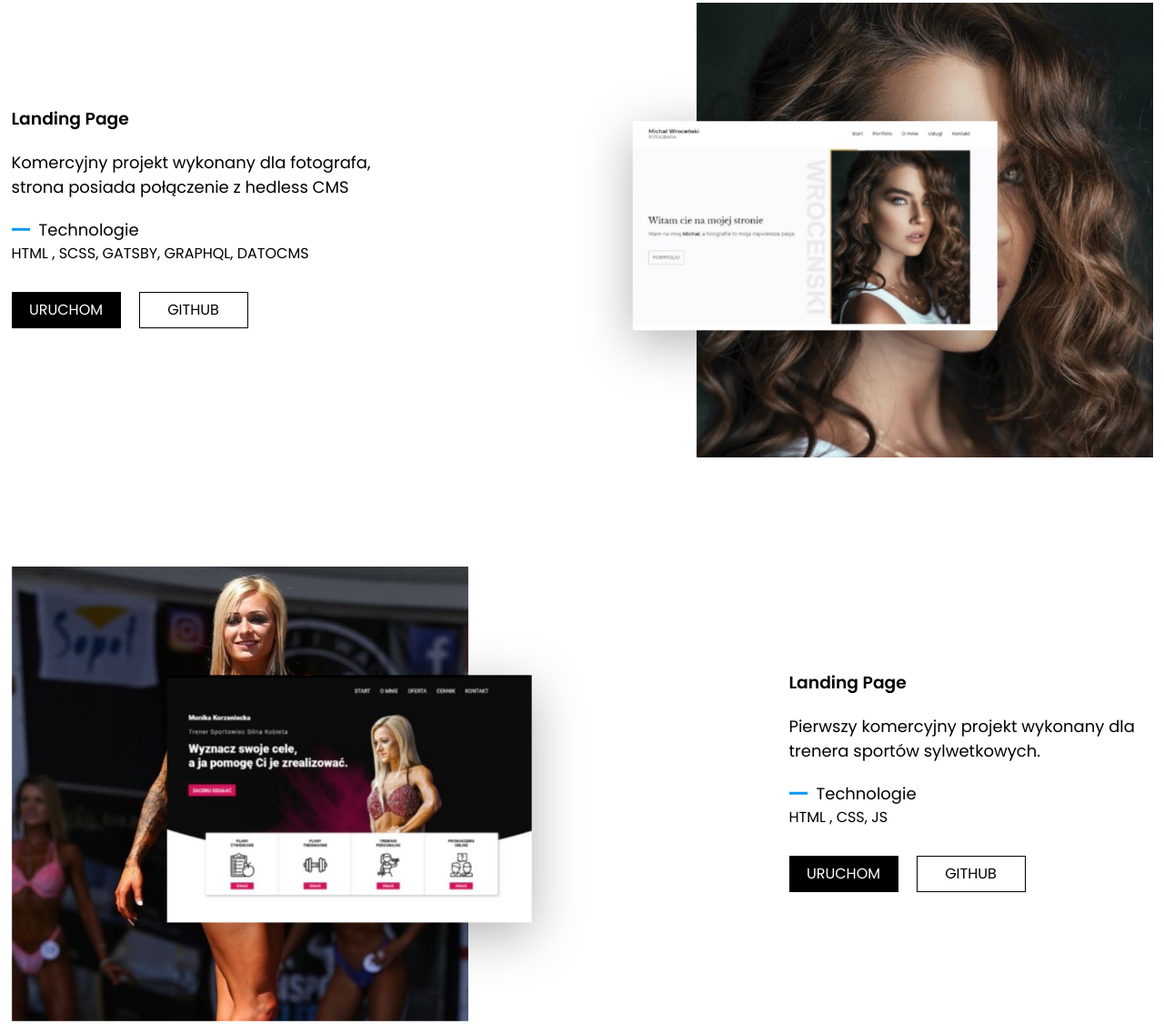
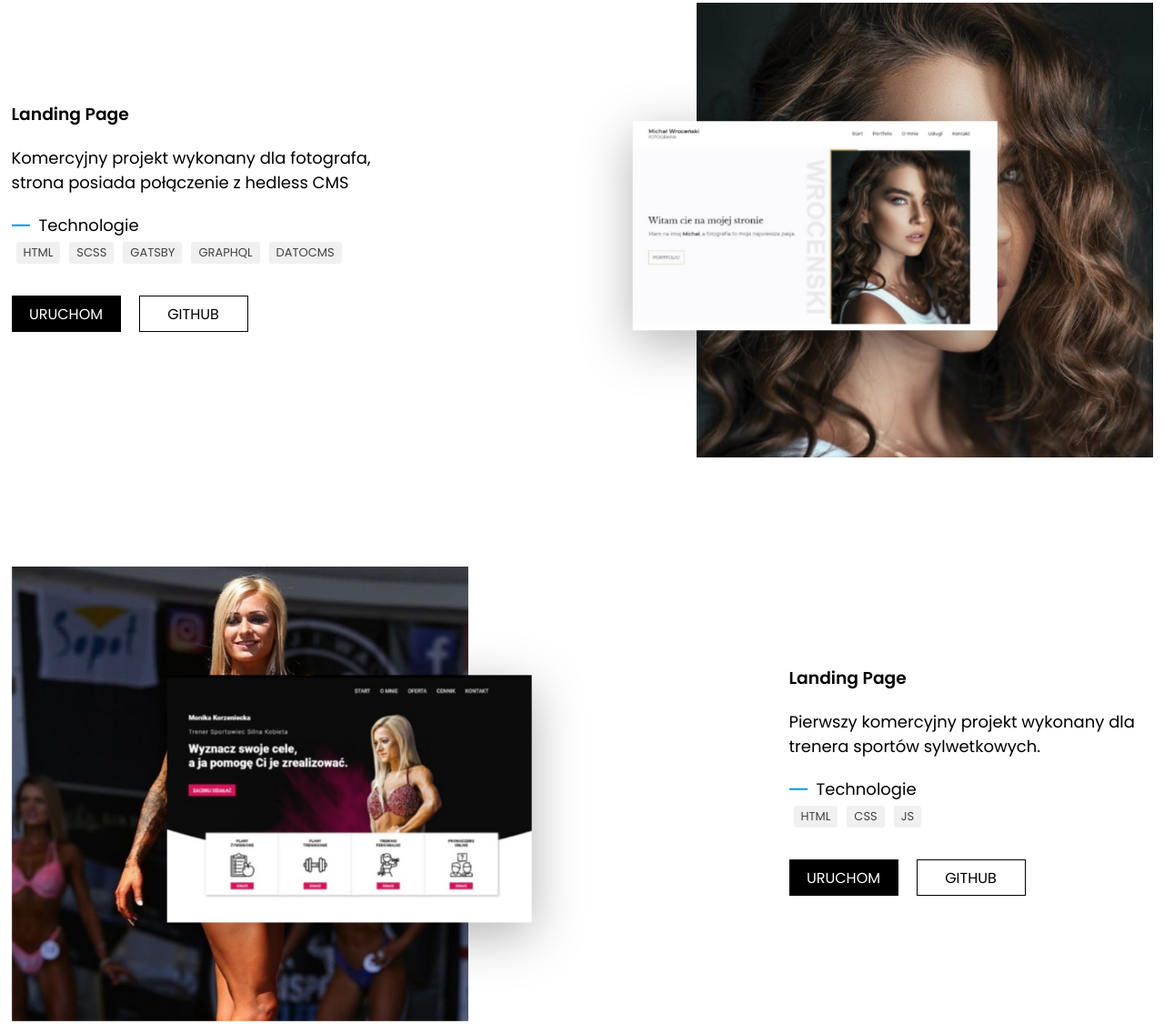
Before and after one commit to 1991Pawel/Gatsby-Portfolio, a Gatsby site: page / in a window 1280 px wide. Shown: the part 606-1732 px from the top of the page at 91% size. Built offline with nearby package versions, Linux system fonts and the light colour scheme; Gatsby itself is replaced by a stand-in of ours.

Commit message:
add css for technology

```diff
--- a/src/components/Layout.js
+++ b/src/components/Layout.js
@@ -9,7 +9,6 @@ const LayoutWrapper = styled.div`
   grid-template-columns:1.25rem 1fr 1fr 1.25rem;
   max-width:1400px;
   margin:0 auto;
-
 
 
   p {
--- a/src/components/layout.js
+++ b/src/components/layout.js
@@ -9,7 +9,6 @@ const LayoutWrapper = styled.div`
   grid-template-columns:1.25rem 1fr 1fr 1.25rem;
   max-width:1400px;
   margin:0 auto;
-
 
 
   p {
--- a/src/templates/ProjectSection.js
+++ b/src/templates/ProjectSection.js
@@ -65,7 +65,20 @@ const ProjectContent = styled.div`
  }
 
  p:last-of-type {
-   font-size:1.6rem;
+   display:flex;
+   align-items:center;
+   flex-wrap:wrap;
+
+   span {
+    text-align:center;
+    font-size:1.3rem;
+    display:block;
+    margin:.5rem;
+    background-color:#F0F0F0;
+    padding:.2rem .8rem;
+    border-radius:.3rem;
+    color:#424242;
+   }
  }
 
   @media only screen and (min-width: 600px) {
@@ -186,7 +199,13 @@ const ProjectSection = () => {
           <TextDecoration>
             Technologie
             </TextDecoration>
-          <p>HTML , SCSS, GATSBY, GRAPHQL, DATOCMS</p>
+          <p>
+            <span>HTML</span>
+            <span>SCSS</span>
+            <span>GATSBY</span>
+            <span>GRAPHQL</span>
+            <span>DATOCMS</span>
+          </p>
           <Button target="_blank" rel="noreferrer" href="https://michal-wrocenski.netlify.app/">
             Uruchom
           </Button>
@@ -208,7 +227,11 @@ const ProjectSection = () => {
           <TextDecoration>
             Technologie
                     </TextDecoration>
-          <p>HTML , CSS, JS</p>
+          <p>
+            <span>HTML</span>
+            <span>CSS</span>
+            <span>JS</span>
+          </p>
           <Button target="_blank" rel="noreferrer" href="http://korzeniecka.pl/">
             Uruchom
                     </Button>
@@ -231,7 +254,12 @@ const ProjectSection = () => {
           <TextDecoration>
             Technologie
            </TextDecoration>
-          <p>REACT, TYPESCRIPT, FIREBASE, STYLED COMPONENTS</p>
+          <p>
+            <span>REACT</span>
+            <span>TYPESCRIPT</span>
+            <span>FIREBASE</span>
+            <span>STYLED COMPONENTS</span>
+          </p>
           <Button target="_blank" rel="noreferrer" href="https://yourtaskapp.netlify.app/">
             Uruchom
                     </Button>
```
